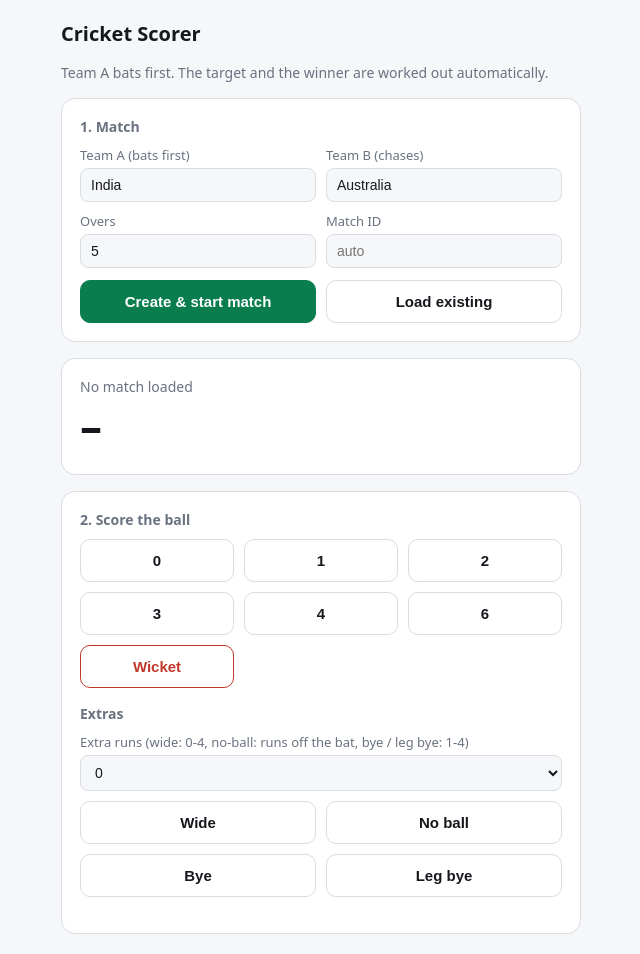
After one commit to Faizan-coding/cricket-score-engine, a Spring Boot app: page /scorer.html in a window 1280 px wide. The commit adds this page. Shown: the whole page, without its empty margins (319-959 px from the left). Run offline with Spring Boot 4, Linux system fonts and the light colour scheme; some of the project's set-up classes (security, data sources, template engines, error pages and the like) are left out, and stand-ins take their place.

Commit message:
Add two innings, chase target and automatic result

```diff
--- a/src/main/java/com/faizan/cricket/dto/BallEventView.java
+++ b/src/main/java/com/faizan/cricket/dto/BallEventView.java
@@ -5,11 +5,11 @@ import com.faizan.cricket.domain.EventType;
 import java.time.Instant;
 
 public record BallEventView(
-        int sequence, String eventId, int over, int ball,
+        int sequence, int innings, String eventId, int over, int ball,
         EventType type, int runs, String batter, String bowler, Instant at) {
 
     public static BallEventView from(BallEvent e) {
-        return new BallEventView(e.getSequenceNo(), e.getEventId(), e.getOverNumber(), e.getBallInOver(),
-                e.getType(), e.getRuns(), e.getBatter(), e.getBowler(), e.getCreatedAt());
+        return new BallEventView(e.getSequenceNo(), e.getInnings(), e.getEventId(), e.getOverNumber(),
+                e.getBallInOver(), e.getType(), e.getRuns(), e.getBatter(), e.getBowler(), e.getCreatedAt());
     }
 }
--- a/src/main/java/com/faizan/cricket/dto/CreateMatchRequest.java
+++ b/src/main/java/com/faizan/cricket/dto/CreateMatchRequest.java
@@ -2,9 +2,9 @@ package com.faizan.cricket.dto;
 
 import jakarta.validation.constraints.*;
 
+/** Team A bats first. The chase target and the result are worked out by the server. */
 public record CreateMatchRequest(
         @NotBlank @Size(max = 80) String teamA,
         @NotBlank @Size(max = 80) String teamB,
-        @Min(1) @Max(50) int oversLimit,
-        @Min(1) Integer target) {
+        @Min(1) @Max(50) int oversLimit) {
 }
--- a/src/main/java/com/faizan/cricket/dto/VerifyResult.java
+++ b/src/main/java/com/faizan/cricket/dto/VerifyResult.java
@@ -1,7 +1,7 @@
 package com.faizan.cricket.dto;
 
-import com.faizan.cricket.domain.ScoreState;
+import com.faizan.cricket.domain.MatchProgress;
 
-/** Result of rebuilding the score from the raw event log and comparing it with the stored score. */
-public record VerifyResult(boolean consistent, int events, ScoreState replayed, ScoreState stored) {
+/** Result of rebuilding the whole match (both innings and the result) from the raw event log. */
+public record VerifyResult(boolean consistent, int events, MatchProgress replayed, MatchProgress stored) {
 }
--- /dev/null
+++ b/src/main/resources/static/scorer.html
@@ -0,0 +1,160 @@
+<!DOCTYPE html>
+<html lang="en">
+<head>
+<meta charset="utf-8">
+<meta name="viewport" content="width=device-width, initial-scale=1">
+<title>Cricket Scorer</title>
+<style>
+  :root { --bg:#f6f7f9; --card:#fff; --text:#16181d; --muted:#6a7280; --accent:#0a7d4f; --danger:#c0392b; --border:#d9dde3; }
+  @media (prefers-color-scheme: dark) {
+    :root { --bg:#12141a; --card:#1b1e26; --text:#eceef2; --muted:#9aa3b2; --accent:#3ddc97; --danger:#ff7b6b; --border:#2f3440; }
+  }
+  * { box-sizing: border-box; }
+  body { margin:0; padding:20px; font-family:system-ui,sans-serif; background:var(--bg); color:var(--text); }
+  .wrap { max-width:520px; margin:0 auto; display:grid; gap:16px; }
+  .card { background:var(--card); border:1px solid var(--border); border-radius:14px; padding:18px; }
+  h1 { font-size:20px; margin:0; }
+  h2 { font-size:14px; margin:0 0 10px; color:var(--muted); font-weight:600; }
+  label { font-size:13px; color:var(--muted); display:block; margin-bottom:4px; }
+  input, select { width:100%; padding:8px 10px; border:1px solid var(--border); border-radius:8px; background:var(--bg); color:var(--text); font-size:14px; }
+  .grid2 { display:grid; grid-template-columns:1fr 1fr; gap:10px; }
+  .grid3 { display:grid; grid-template-columns:repeat(3,1fr); gap:10px; }
+  button { padding:12px 8px; border:1px solid var(--border); border-radius:10px; background:var(--card); color:var(--text); font-size:15px; font-weight:600; cursor:pointer; }
+  button:hover { border-color:var(--accent); }
+  button.primary { background:var(--accent); color:#fff; border-color:var(--accent); }
+  button.wicket { color:var(--danger); border-color:var(--danger); }
+  .score { font-size:44px; font-weight:700; }
+  .meta { color:var(--muted); font-size:14px; }
+  #msg { font-size:13px; min-height:18px; }
+  .ok { color:var(--accent); } .err { color:var(--danger); }
+  a { color:var(--accent); }
+  .result { margin-top:10px; padding:10px; border-radius:10px; background:var(--accent); color:#fff; font-weight:700; text-align:center; }
+  button:disabled { opacity:.45; cursor:not-allowed; }
+</style>
+</head>
+<body>
+<div class="wrap">
+  <h1>Cricket Scorer</h1>
+  <div class="meta">Team A bats first. The target and the winner are worked out automatically.</div>
+
+  <div class="card">
+    <h2>1. Match</h2>
+    <div class="grid2">
+      <div><label>Team A (bats first)</label><input id="teamA" value="India"></div>
+      <div><label>Team B (chases)</label><input id="teamB" value="Australia"></div>
+      <div><label>Overs</label><input id="overs" type="number" min="1" max="50" value="5"></div>
+      <div><label>Match ID</label><input id="matchId" type="number" placeholder="auto"></div>
+    </div>
+    <div class="grid2" style="margin-top:12px">
+      <button class="primary" onclick="createMatch()">Create &amp; start match</button>
+      <button onclick="loadMatch()">Load existing</button>
+    </div>
+  </div>
+
+  <div class="card">
+    <div class="meta" id="teams">No match loaded</div>
+    <div class="score" id="score">–</div>
+    <div class="meta" id="detail"></div>
+    <div class="meta" id="inn"></div>
+    <div id="result" class="result" hidden></div>
+    <div class="meta"><a id="viewLink" href="#" target="_blank" hidden>Open live viewer</a></div>
+  </div>
+
+  <div class="card" id="ballCard">
+    <h2>2. Score the ball</h2>
+    <div class="grid3">
+      <button onclick="ball('RUNS',0)">0</button>
+      <button onclick="ball('RUNS',1)">1</button>
+      <button onclick="ball('RUNS',2)">2</button>
+      <button onclick="ball('RUNS',3)">3</button>
+      <button onclick="ball('RUNS',4)">4</button>
+      <button onclick="ball('RUNS',6)">6</button>
+      <button class="wicket" onclick="ball('WICKET',0)">Wicket</button>
+    </div>
+    <h2 style="margin-top:16px">Extras</h2>
+    <label>Extra runs (wide: 0-4, no-ball: runs off the bat, bye / leg bye: 1-4)</label>
+    <select id="extraRuns">
+      <option>0</option><option>1</option><option>2</option><option>3</option><option>4</option><option>6</option>
+    </select>
+    <div class="grid2" style="margin-top:10px">
+      <button onclick="ball('WIDE')">Wide</button>
+      <button onclick="ball('NO_BALL')">No ball</button>
+      <button onclick="ball('BYE')">Bye</button>
+      <button onclick="ball('LEG_BYE')">Leg bye</button>
+    </div>
+    <div id="msg"></div>
+  </div>
+</div>
+
+<script>
+  const $ = (id) => document.getElementById(id);
+  const say = (text, ok) => { $('msg').textContent = text; $('msg').className = ok ? 'ok' : 'err'; };
+
+  async function api(method, path, body) {
+    const res = await fetch('/api/matches' + path, {
+      method,
+      headers: { 'Content-Type': 'application/json' },
+      body: body ? JSON.stringify(body) : undefined
+    });
+    const text = await res.text();
+    let data = null;
+    try { data = text ? JSON.parse(text) : null; } catch (e) {}
+    if (!res.ok) throw new Error((data && data.error) || ('HTTP ' + res.status));
+    return data;
+  }
+
+  function show(s) {
+    $('teams').textContent = s.teamA + ' vs ' + s.teamB + ' · ' + s.status;
+    $('score').textContent = s.runs + '/' + s.wickets;
+    $('detail').textContent = 'Overs ' + s.overs + ' / ' + s.oversLimit + ' · Run rate ' + s.runRate.toFixed(2) + ' · Extras ' + s.extras;
+    let inn = s.status === 'COMPLETED' ? 'Match complete'
+        : s.innings === 1 ? 'Innings 1 · ' + s.battingTeam + ' batting'
+        : 'Innings 2 · ' + s.battingTeam + ' need ' + (s.target - s.runs) + ' from ' + (s.oversLimit * 6 - s.legalBalls) + ' balls (target ' + s.target + ')';
+    if (s.firstInnings) inn += ' · ' + s.firstInnings.team + ' scored ' + s.firstInnings.runs + '/' + s.firstInnings.wickets;
+    $('inn').textContent = inn;
+    $('result').hidden = !s.result;
+    if (s.result) $('result').textContent = '\u{1F3C6} ' + s.result;
+    document.querySelectorAll('#ballCard button').forEach(b => b.disabled = s.status === 'COMPLETED');
+    $('viewLink').href = '/?match=' + s.id;
+    $('viewLink').hidden = false;
+  }
+
+  async function createMatch() {
+    try {
+      const m = await api('POST', '', {
+        teamA: $('teamA').value, teamB: $('teamB').value, oversLimit: parseInt($('overs').value, 10)
+      });
+      $('matchId').value = m.id;
+      show(await api('POST', '/' + m.id + '/start'));
+      say('Match ' + m.id + ' is live. Score the first ball.', true);
+    } catch (e) { say(e.message, false); }
+  }
+
+  async function loadMatch() {
+    try {
+      const id = $('matchId').value;
+      if (!id) return say('Enter a match ID first', false);
+      show(await api('GET', '/' + id));
+      say('Loaded match ' + id, true);
+    } catch (e) { say(e.message, false); }
+  }
+
+  async function ball(type, runs) {
+    const id = $('matchId').value;
+    if (!id) return say('Create or load a match first', false);
+    if (runs === undefined) {
+      runs = parseInt($('extraRuns').value, 10);
+      if (type === 'BYE' || type === 'LEG_BYE') runs = Math.max(1, Math.min(runs, 4));
+      if (type === 'WIDE') runs = Math.min(runs, 4);
+    }
+    try {
+      const r = await api('POST', '/' + id + '/events', {
+        eventId: crypto.randomUUID(), type: type, runs: runs
+      });
+      show(r.state);
+      say(type + (runs ? ' (' + runs + ')' : '') + ' recorded', true);
+    } catch (e) { say(e.message, false); }
+  }
+</script>
+</body>
+</html>
```
Also changed, not shown: src/main/java/com/faizan/cricket/domain/BallEvent.java (+6 -1 lines), src/main/java/com/faizan/cricket/domain/Match.java (+35 -13 lines), src/main/java/com/faizan/cricket/domain/MatchEngine.java (added, +47 -0 lines), src/main/java/com/faizan/cricket/domain/MatchProgress.java (added, +18 -0 lines), src/main/java/com/faizan/cricket/dto/MatchState.java (+20 -9 lines), src/main/java/com/faizan/cricket/service/MatchService.java (+18 -13 lines), src/main/java/com/faizan/cricket/sim/MatchSimulator.java (+12 -3 lines), src/main/resources/static/index.html (+25 -1 lines), README.md, 2 other files.
